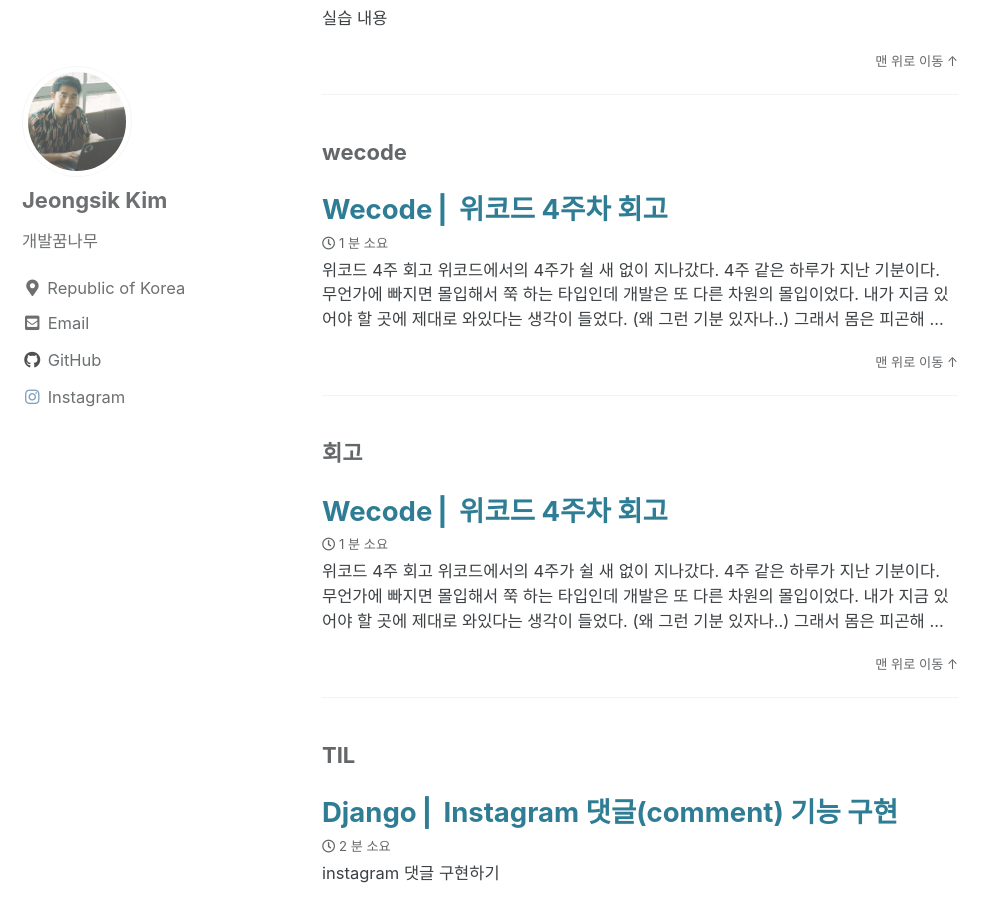
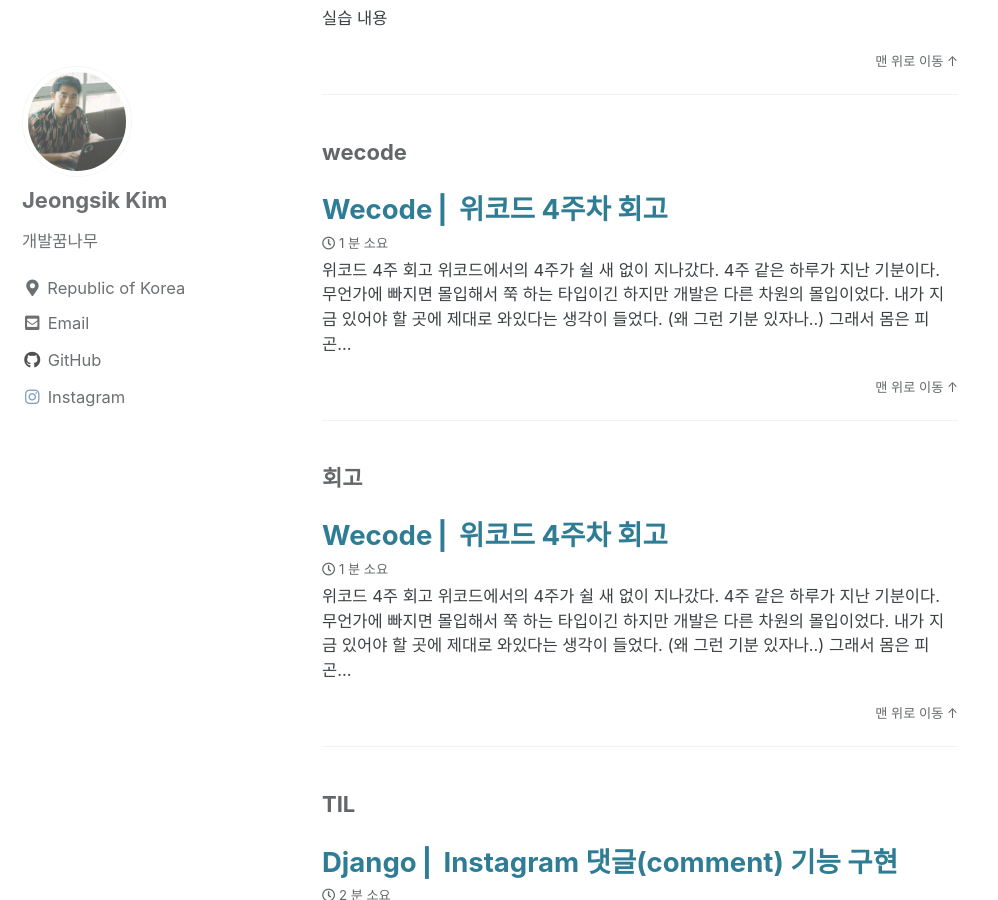
Before and after one commit to Sik-Kim/Sik-Kim.github.io, a Jekyll site: the page built from _pages/tag-archive.md, in a window 1280 px wide and 900 px high, scrolled down 3239 px. Shown: the whole window, without its empty margins (0-998 px from the left). Built offline with Jekyll 4.4.1, drawn with Linux system fonts in a browser that asks for light colours; cached includes are drawn as plain includes; part of the change alters nothing that is shown.

Commit message:
update2 : PITSTOP

```diff
--- a/_posts/2020-11-15-wecode_4weeks.md
+++ b/_posts/2020-11-15-wecode_4weeks.md
@@ -15,18 +15,18 @@ category :
 
 ## 위코드 4주 회고
 위코드에서의 4주가 쉴 새 없이 지나갔다. 4주 같은 하루가 지난 기분이다.
-무언가에 빠지면 몰입해서 쭉 하는 타입인데 개발은 또 다른 차원의 몰입이었다.
+무언가에 빠지면 몰입해서 쭉 하는 타입이긴 하지만 개발은 다른 차원의 몰입이었다.
 내가 지금 있어야 할 곳에 제대로 와있다는 생각이 들었다. (왜 그런 기분 있자나..)
 그래서 몸은 피곤해 쓰러질지언정 정신적으로 힘든 적은 없었던 것 같다.
 
-지금 내가 잘하고 있는지 어떤지 자주 돌아보면서 가려고 한다.
+지금 내가 잘하고 있는지 돌아보는 시간이 필요할 때가 왔다.
 
 ![pitstop](https://i.ibb.co/fndQW6Q/pitstop.jpg)
 
 <br>
 
 ## 4주가 지나고 달라진 점
-4주 동안 많이 배우기도 하고 삽질도 정말 많이 했다. 사전스터디 때 공부했다고 하지만 파이썬 문법도 제대로 몰랐고 장고는 처음이었고 알고리즘도 이제 풀어보기 시작했다.
+4주 동안 많이 배우기도 하고 삽질도 정말 많이 했다. 사전스터디 때 공부했다고 하지만 파이썬 문법도 제대로 몰랐고 장고는 처음이었고 알고리즘도 기초부터 해야했다.
 위코드 시작하는 날 옆방의 앞 기수를 보고 아 한 달 뒤면 나도 어느 정도 잘하겠지 했던 건 큰 착각이었다. 지금도 여전히 코드 쓰는 건 어렵고 알아야 할 것은 무궁하며 동기들은 다 나보다 잘하는 것 같다.
 
 시행착오도 많이 겪었다. 장고를 한번 깊게 파보자고 위코드와 별개로 혼자 패기 있게 공부도 해봤지만 이도 저도 아니게 되며 피 같은 몇몇 날을 날리기도 했다.
@@ -35,7 +35,7 @@ category :
 
 <br>
 
-그럼에도 불구하고 성장하고 있다는 게 느껴진다. 적어도 아 프로젝트 할 수는 있겠구나 생각이 드니 말이다.
+그럼에도 불구하고 성장하고 있다는 게 느껴진다. 적어도 아 프로젝트 뭐 어떻게든 할 수는 있겠구나 생각이 드니 말이다.
 무엇보다 나는 즐기며 하고 있다.
 요즘 내가 좋아하는 모든 것들을 멈추고 개발만 해도 즐거운 거 보면 그건 확실한 것 같다.
 
@@ -44,13 +44,13 @@ category :
 ## 깊이 파기 위해 넓게 파자.
 기본이 탄탄한 개발자가 되고 싶다. 본질을 꿰뚫는 개발자가 되고 싶다. 그러다 보니 가끔 이렇게까지 얽매이지 않아도 되는 걸로 씨름 할 때가 많다. 이것도 하나의 시행착오겠지만, 별것 아닌 것에 오래 시간을 쓰다 보면 허탈할 때가 많은 건 사실이다.
 
-지금은 최대한 많은 코드를 써보고 싶다. 내가 쓴 코드에만 매진하지 않고 멘토들과 동기들의 코드를 흉내도 내보고 어려 코드스타일을 연습하고 싶다.
+지금은 최대한 많은 코드를 써보고 싶다. 내가 쓴 코드에만 매진하지 않고 여러 사람들에게서 배우고 싶다. 멘토들과 동기들의 코드를 흉내도 내보고 지금은 다양한 코드스타일을 연습하고 싶다.
 무튼 새로운 걸 도전하는데 거부감 없는 개발자가 되고 싶다. 그래서 지금은 깊게 파기 위해 넓게 파보려 한다.
 
 <br>
 
 ## 선한 영향력을 주고 받는다는 건..
-그렇게 안 보일지도 모르겠는데 난 되게 긍정적인 사람이다. 터무니없지만 않으면 뭐든 진심으로 대하면 할 수 있다고 믿는다. 시기와 정도의 차이일 뿐.. 부정적이고 회의적인 사람들과 있을 땐 이런 내가 세상 물정 모르는 철없는 애가 될 때가 많다. 하지만 긍정적인 사람들이 함께했을 때 나타나는 힘을 안다. 정말 뭐든 해버릴 수 있겠다 싶은 마음!
+그렇게 보일지 모르겠지만 난 되게 긍정적인 사람이다. 터무니없지만 않으면 진심으로 대하면 뭐든 할 수 있다고 믿는다. 시기와 정도의 차이일 뿐.. 부정적이고 회의적인 사람들과 있을 땐 이런 내가 세상 물정 모르는 철없는 사람이 될 때가 많다. 하지만 긍정적인 사람들이 함께했을 때 발생하는 힘을 믿는다. 정말 뭐든 해버릴 수 있겠다 싶은 마음!
 
 그래서 위코드에서 만난 사람들이 너무 좋다. 다들 긍정에너지를 마구 뿜어대는 것 같다! 이런 분위기에선 뭐가 되도 될 수밖에 없을 것 같다. 개발이 아니라도 너무 재밌는 동기들과 멘토들.. 애정합니다.
 
```
